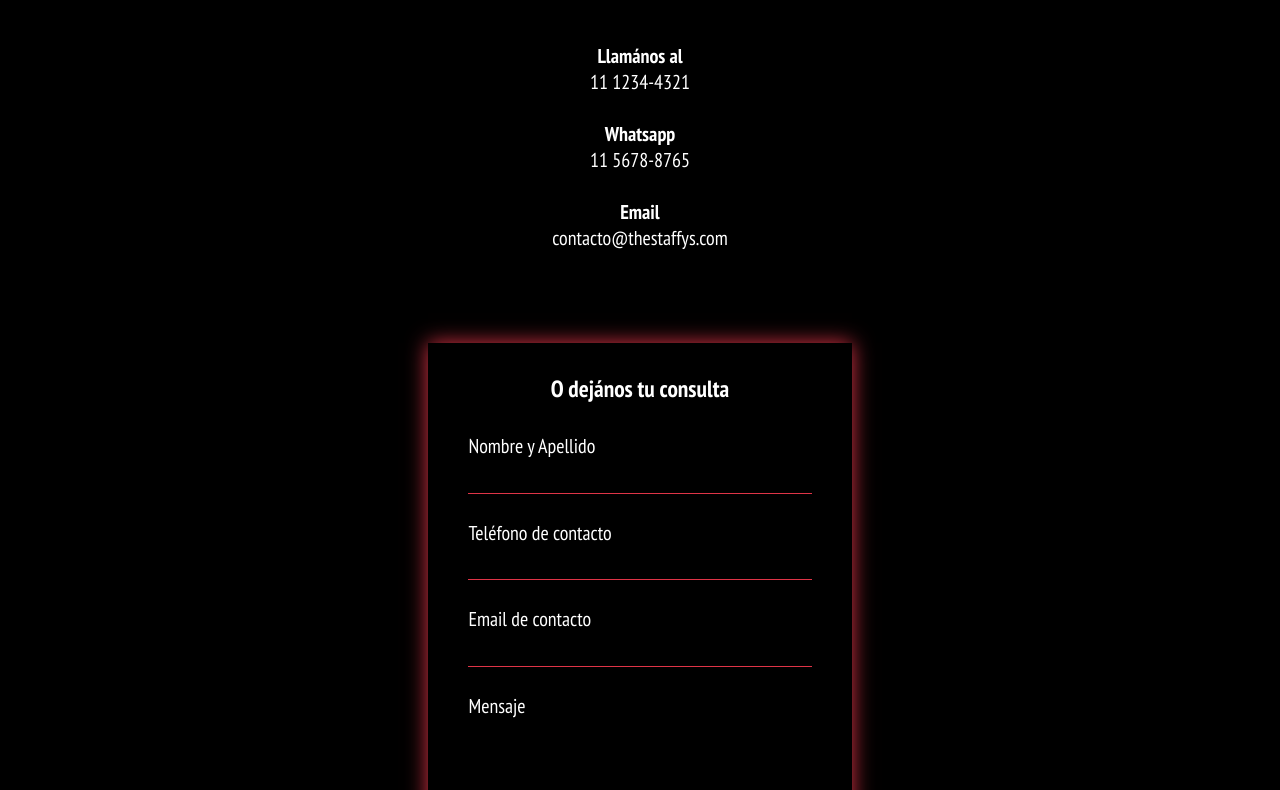
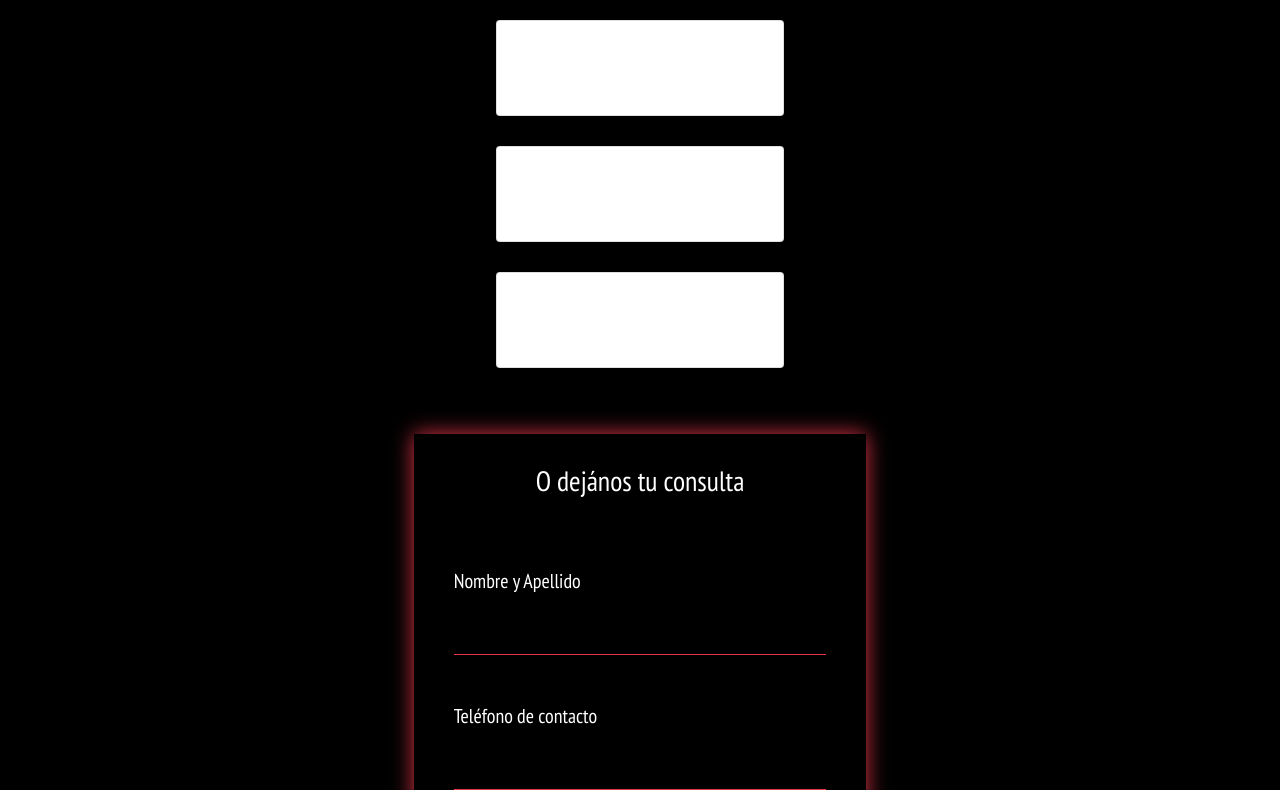
Before and after one commit to bianca-schmid/Coder-desafios, a plain HTML site: page contacto.html in a window 1280 px wide. Shown: the part 166-956 px from the top of the page. Drawn offline with nearby package versions, Linux system fonts and the light colour scheme.

Commit message:
agregando bootstrap a contacto

```diff
--- a/contacto.html
+++ b/contacto.html
@@ -5,6 +5,8 @@
     <meta http-equiv="X-UA-Compatible" content="IE=edge">
     <meta name="viewport" content="width=device-width, initial-scale=1.0">
     <title>Contacto</title>
+
+    <link href="https://cdn.jsdelivr.net/npm/bootstrap@5.1.3/dist/css/bootstrap.min.css" rel="stylesheet" integrity="sha384-1BmE4kWBq78iYhFldvKuhfTAU6auU8tT94WrHftjDbrCEXSU1oBoqyl2QvZ6jIW3" crossorigin="anonymous">
 
     <link rel="stylesheet" href="main.css">
 
@@ -62,33 +64,31 @@
         <br>
 
         <main>
-            <section class="texto">
-                <div>
-                    <p><strong>Llamános al</strong></p>
+
+            <section>
+                <div class="card" style="width: 18rem;">
+                    <div class="card-body">
+                      <h5 class="card-title"><strong>Llamános al</strong></h5>
+                      <p class="card-text">11 1234-1234</p>
                     </div>
-
-                <div>
-                    <p>11 1234-4321</p>
                 </div>
 
                   <br>
 
-                <div>
-                    <p><strong>Whatsapp</strong></p>
+                <div class="card" style="width: 18rem;">
+                    <div class="card-body">
+                      <h5 class="card-title"><strong>WhatsApp</strong></h5>
+                      <p class="card-text">11 4321-4321</p>
                     </div>
-
-                <div>
-                    <p>11 5678-8765</p>
                 </div>
 
                   <br>
 
-                <div>
-                    <p><strong>Email</strong></p>
+                <div class="card" style="width: 18rem;">
+                    <div class="card-body">
+                      <h5 class="card-title"><strong>Email</strong></h5>
+                      <p class="card-text">contacto@thestaffys.com</p>
                     </div>
-
-                <div>
-                    <p>contacto@thestaffys.com</p>
                 </div>
             </section>
 
@@ -100,6 +100,8 @@
                     <div class="contact-wrapper">
                         <div class="contact-form">
                             <h3 class="table-title">O dejános tu consulta</h3>
+
+                            <br>
 
                             <form action="">
                                 <p>
@@ -129,7 +131,7 @@
                                 <p>
                                     <label for="Mensaje">Mensaje</label>
 
-                                    <textarea name="" id="" cols="30" rows="10"></textarea>
+                                    <textarea name="" id="" cols="20" rows="5"></textarea>
                                 </p>
 
 
@@ -178,5 +180,6 @@
         </footer>
     </div>
 
+    <script src="https://cdn.jsdelivr.net/npm/bootstrap@5.1.3/dist/js/bootstrap.bundle.min.js" integrity="sha384-ka7Sk0Gln4gmtz2MlQnikT1wXgYsOg+OMhuP+IlRH9sENBO0LRn5q+8nbTov4+1p" crossorigin="anonymous"></script>
 </body>
 </html>
```
Lines whose indentation alone changed are shown as unchanged.
